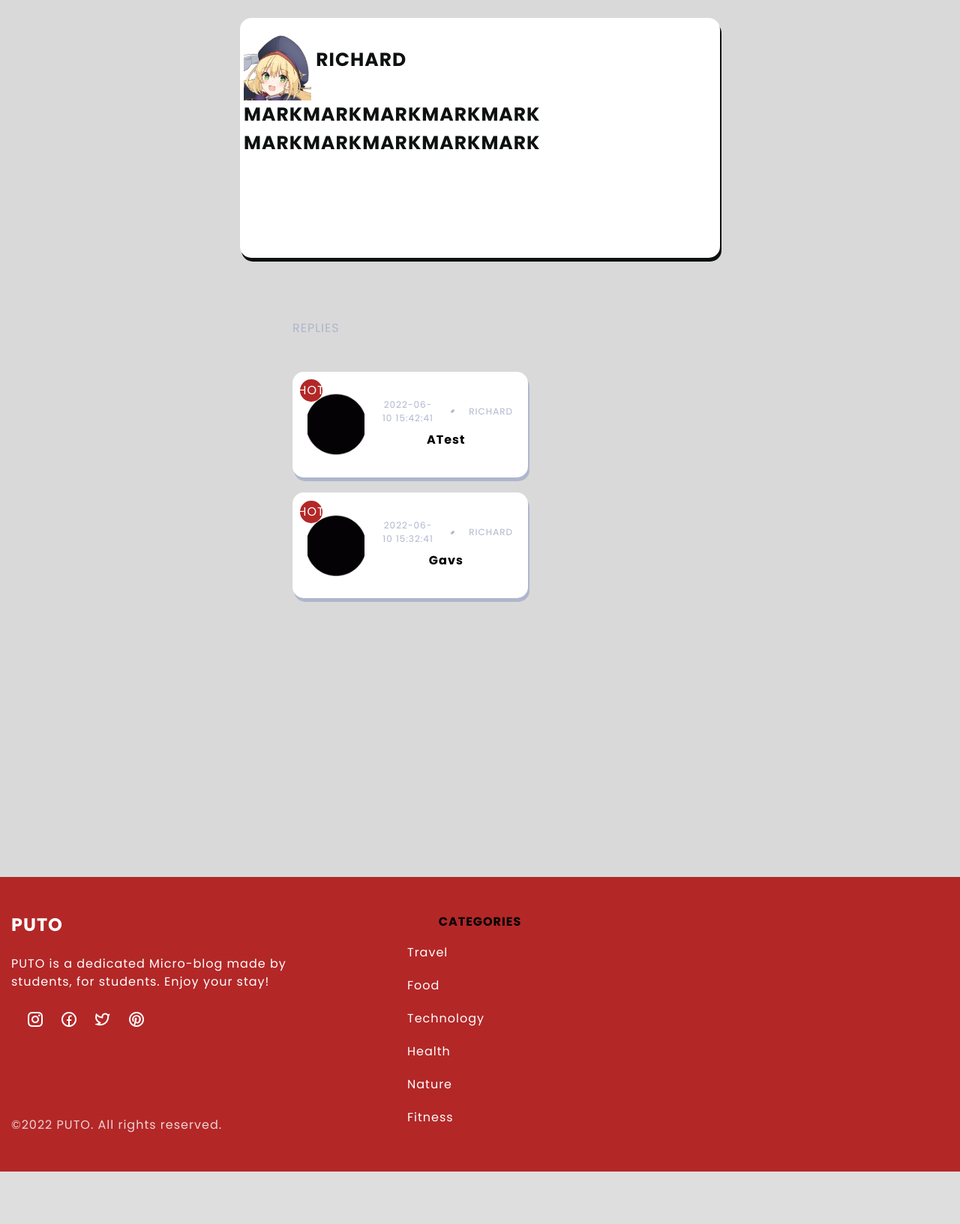
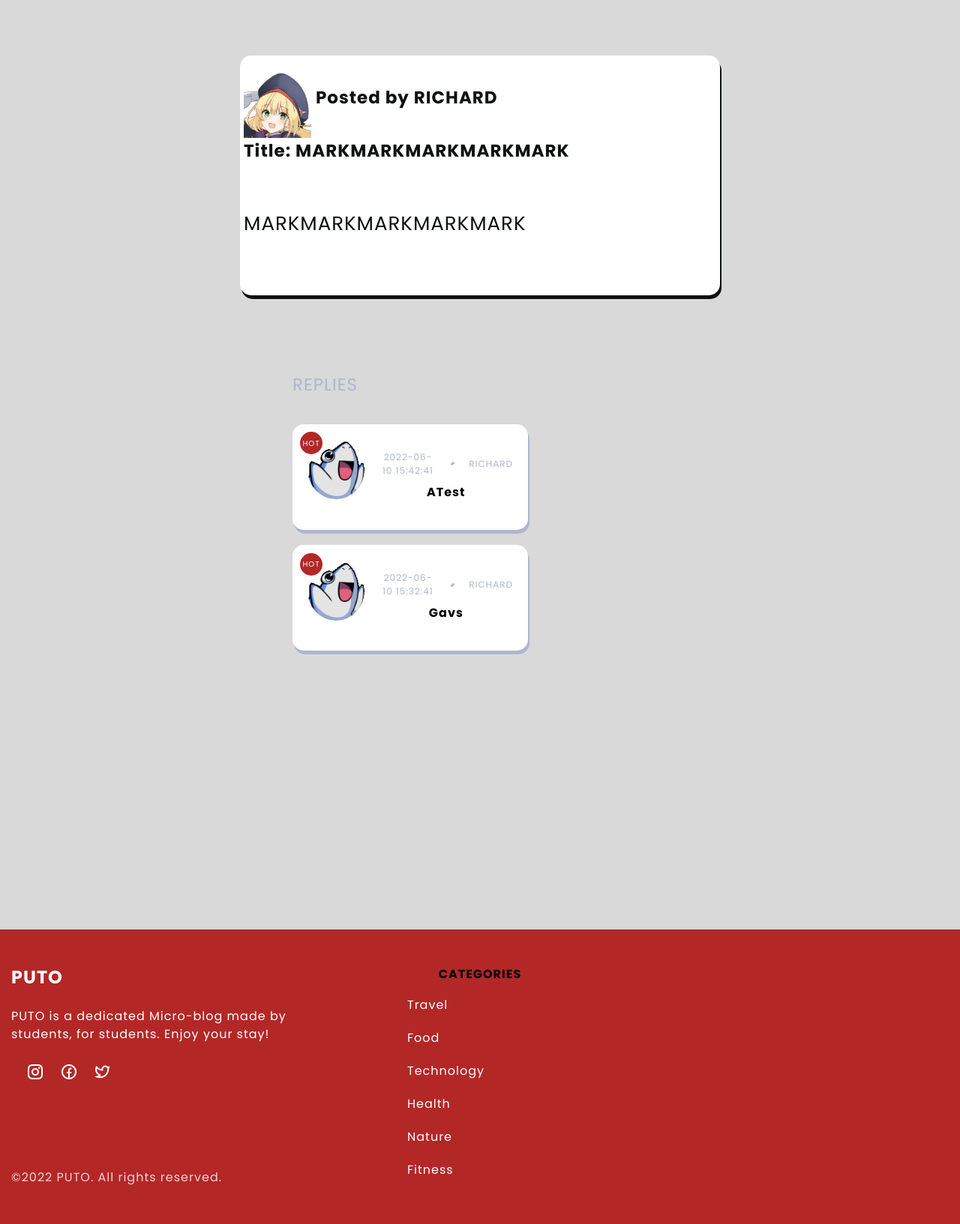
Before and after one commit to RenrenYGO/PutoSE, a CodeIgniter app: page /PutoSE/post/6 in a window 1280 px wide. Shown: the part 56-1689 px from the top of the page at 75% size. Before the commit the page ends 1619 px from the top, so only its background shows below. Run offline with CodeIgniter, Linux system fonts and the light colour scheme; data comes from the database, SQL or seed files in the repository; some libraries are stand-ins or nearby versions.

Commit message:
smol showpost tweak, fixed footer bug

```diff
--- a/application/views/pages/showpost.php
+++ b/application/views/pages/showpost.php
@@ -2,16 +2,18 @@
 <div class="castoria-box">
     <div class="castoria-img-box">
         <img src="<?php echo base_url('/assets/images/featured/Debug01.png')?>" width="90" height="105" >
-        <span><?php echo $post['name'];?></span>
+        <span>Posted by <?php echo $post['name'];?></span>
     <div>
-        <span><?php echo $post['title'];?></span>
+        <span>Title: <?php echo  $post['title'];?></span>
     </div>
-        <span><?php echo $post['content'];?></span>
-    </div>
+</div>
+<div>
+    <span><?php echo $post['content'];?></span>
+</div>
+
 </div>
 
     <div class="comment">
-
         <?php echo validation_errors(); ?>
         <?php if(isset($_SESSION['user'])):?>
                 <?php echo form_open('replies/create/'.$post['id']); ?>
@@ -24,7 +26,6 @@
                 </form>
         <?php endif; ?>
 
-
         <div class="featured-articles-container container d-grid">
             <div class="featured-content d-grid">
                 <span>REPLIES</span>
@@ -32,7 +33,7 @@
                         <a href="<?php echo base_url('replies/'.$reply['id']);?>" class="trending-news-box">
                             <div class="trending-news-img-box">
                                 <span class="trending-number place-items-center">HOT</span>
-                                <img src="./assets/images/featured/PROFILEPICPLACEHOLDER.png" alt="" class="article-image">
+                                <img src="<?php echo base_url('assets/images/featured/yeiwave.gif');?>" width= "80" height="80" class="rounded rounded-circle">
                             </div>
 
                             <div class="trending-news-data">
--- a/application/views/templates/footer.php
+++ b/application/views/templates/footer.php
@@ -4,7 +4,6 @@
         <div class="footer-container container d-grid">
 
             <div class="company-data">
-                <a href="./index.html">
                     <h2 class="logo"><b>PUTO</b></h2>
                 </a>
                 <p class="company-description">PUTO is a dedicated Micro-blog made by students, for students. Enjoy your stay!</p>
@@ -18,9 +17,6 @@
                     </li>
                     <li class="list-item">
                         <a href="#" class="list-link"><i class="ri-twitter-line"></i></a>
-                    </li>
-                    <li class="list-item">
-                        <a href="#" class="list-link"><i class="ri-pinterest-line"></i></a>
                     </li>
                 </ul>
 
--- a/assets/css/main.css
+++ b/assets/css/main.css
@@ -93,6 +93,7 @@ body.light-theme {
 }
 
 .place-items-center {
+    font-size:10px;
     display: inline-flex;
     align-items: center;
     justify-content: center;
@@ -459,6 +460,7 @@ label {
     border-bottom-right-radius: 15px;
     border-bottom-left-radius: 15px;
     box-shadow: 2px 5px;
+    font-size: 26px;
     margin: 2em auto;
     margin-top: 5em;
     color: #0e1111;
@@ -466,7 +468,7 @@ label {
 
 .castoria-img-box {
     position: relative;
-    font-size: 25px;
+    font-size: 23px;
     font-weight: bold;
     flex-wrap: wrap;
     float: left;
@@ -1044,6 +1046,7 @@ label {
     .featured-content {
         /* grid-template-columns: repeat(4, 1fr); */
         grid-template-rows: 5rem repeat(4, 1fr);
+        font-size: 23px;
     }
 
     .headline-banner {
```
Also changed, not shown: assets/images/profile_picture/2_yeiwave1.gif (added).
